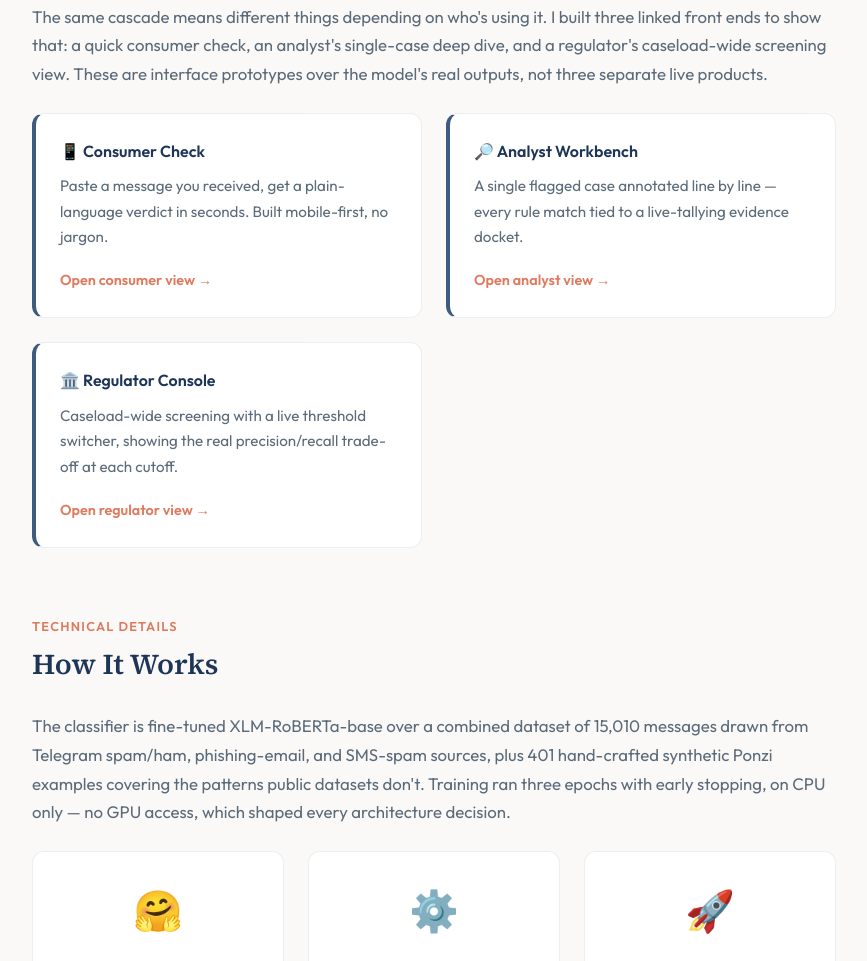
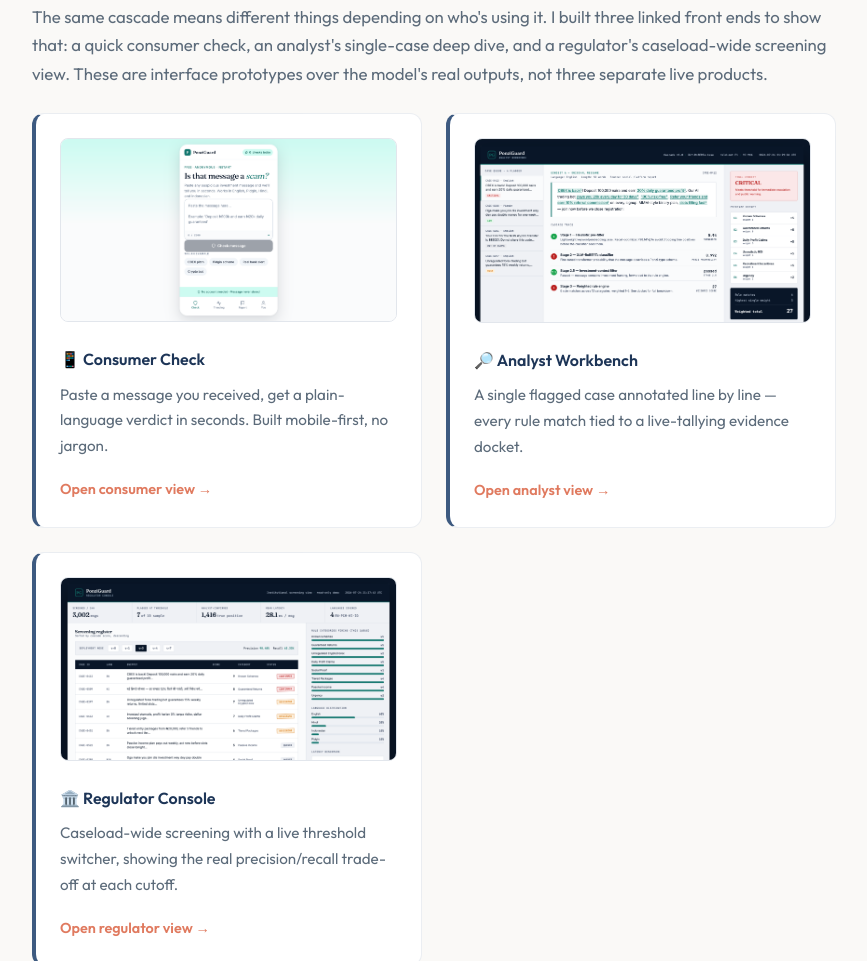
Before and after one commit to demisomi/demisomi.github.io, a plain HTML site: page project-ponziguard.html in a window 1280 px wide. Shown: the part 1897-2858 px from the top of the page, without its empty margins (206-1073 px from the left). Drawn offline with Linux system fonts and the light colour scheme.

Commit message:
Updated some stuff on the portfolio website

```diff
--- a/project-ponziguard.html
+++ b/project-ponziguard.html
@@ -263,16 +263,19 @@
 
             <div class="features-grid">
                 <div class="feature-card">
+                    <img src="assets/images/ponziguard-consumer.png" alt="PonziGuard consumer check interface" style="width:100%; border-radius:8px; margin-bottom:1rem; border:1px solid rgba(61,90,128,0.15);">
                     <h4>📱 Consumer Check</h4>
                     <p>Paste a message you received, get a plain-language verdict in seconds. Built mobile-first, no jargon.</p>
                     <a href="ponziguard/consumer.html" target="_blank" rel="noopener noreferrer">Open consumer view →</a>
                 </div>
                 <div class="feature-card">
+                    <img src="assets/images/ponziguard-analyst.png" alt="PonziGuard analyst workbench interface" style="width:100%; border-radius:8px; margin-bottom:1rem; border:1px solid rgba(61,90,128,0.15);">
                     <h4>🔎 Analyst Workbench</h4>
                     <p>A single flagged case annotated line by line — every rule match tied to a live-tallying evidence docket.</p>
                     <a href="ponziguard/analyst.html" target="_blank" rel="noopener noreferrer">Open analyst view →</a>
                 </div>
                 <div class="feature-card">
+                    <img src="assets/images/ponziguard-regulator.png" alt="PonziGuard regulator console interface" style="width:100%; border-radius:8px; margin-bottom:1rem; border:1px solid rgba(61,90,128,0.15);">
                     <h4>🏛️ Regulator Console</h4>
                     <p>Caseload-wide screening with a live threshold switcher, showing the real precision/recall trade-off at each cutoff.</p>
                     <a href="ponziguard/regulator.html" target="_blank" rel="noopener noreferrer">Open regulator view →</a>
```
Also changed, not shown: assets/images/ponziguard-analyst.png (added), assets/images/ponziguard-consumer.png (added), assets/images/ponziguard-regulator.png (added), 2 other files.
